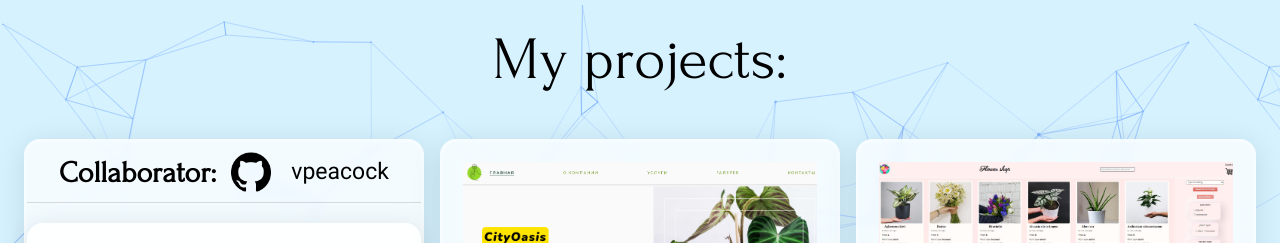
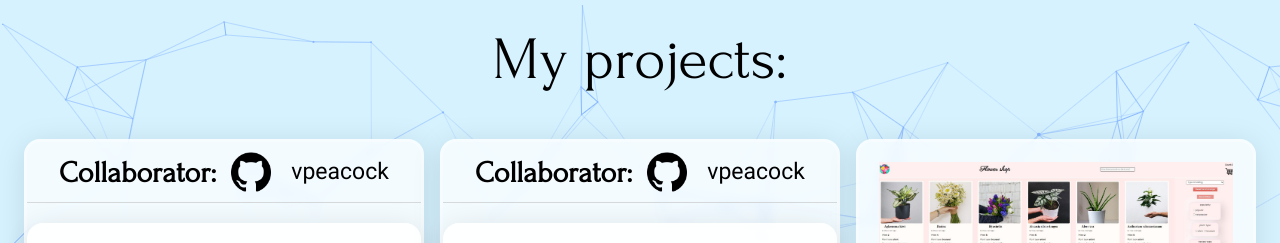
Before and after one commit to radiance77/rsschool-cv, a plain HTML site: page index.html in a window 1280 px wide. Shown: the part 3480-3723 px from the top of the page. Drawn offline with nearby package versions, Linux system fonts and the light colour scheme; grey boxes are pictures that could not be loaded.

Commit message:
fix: fix project card

```diff
--- a/index.html
+++ b/index.html
@@ -226,7 +226,10 @@
             <div class="projects-card-collab">
               <p class="proj-collab-text">
                 Collaborator:
-                <a class="proj-text-link github-link" target="_blank" href="https://github.com/vpeacock"
+                <a
+                  class="proj-text-link github-link"
+                  target="_blank"
+                  href="https://github.com/vpeacock"
                   >vpeacock</a
                 >
               </p>
@@ -265,6 +268,16 @@
               </div>
             </div>
 
+            <div class="projects-card-collab">
+              <p class="proj-collab-text">
+                Collaborator:
+                <a
+                  class="proj-text-link github-link"
+                  target="_blank"
+                  href="https://github.com/vpeacock"
+                  >vpeacock</a
+                >
+              </p>
               <div class="project-card-container">
                 <a
                   href="https://cityoasis-flowerscompany.netlify.app/"
@@ -294,7 +307,7 @@
                   </figure>
                 </a>
               </div>
-
+            </div>
             <div class="project-card-container">
               <a
                 href="https://rolling-scopes-school.github.io/radiance77-JSFE2022Q1/online-store/"
```
Lines whose indentation alone changed are shown as unchanged.
